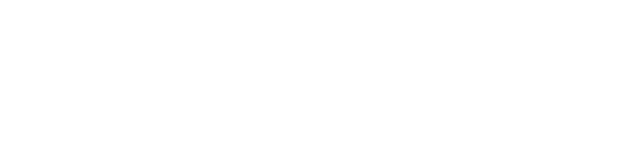
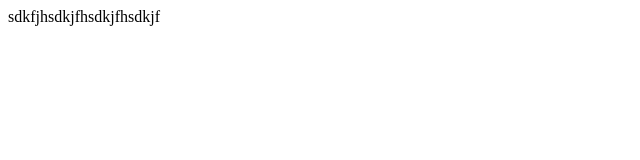
Before and after one commit to KazikJ93/TEST, a plain HTML site: page index.html in a window 1280 px wide. Shown: the whole page, without its empty margins (0-640 px from the left). Drawn offline with Linux system fonts and the light colour scheme.

Commit message:
pakeiciau index.html

```diff
--- a/index.html
+++ b/index.html
@@ -4,6 +4,6 @@
 	<title></title>
 </head>
 <body>
-
+	sdkfjhsdkjfhsdkjfhsdkjf
 </body>
 </html>
```
